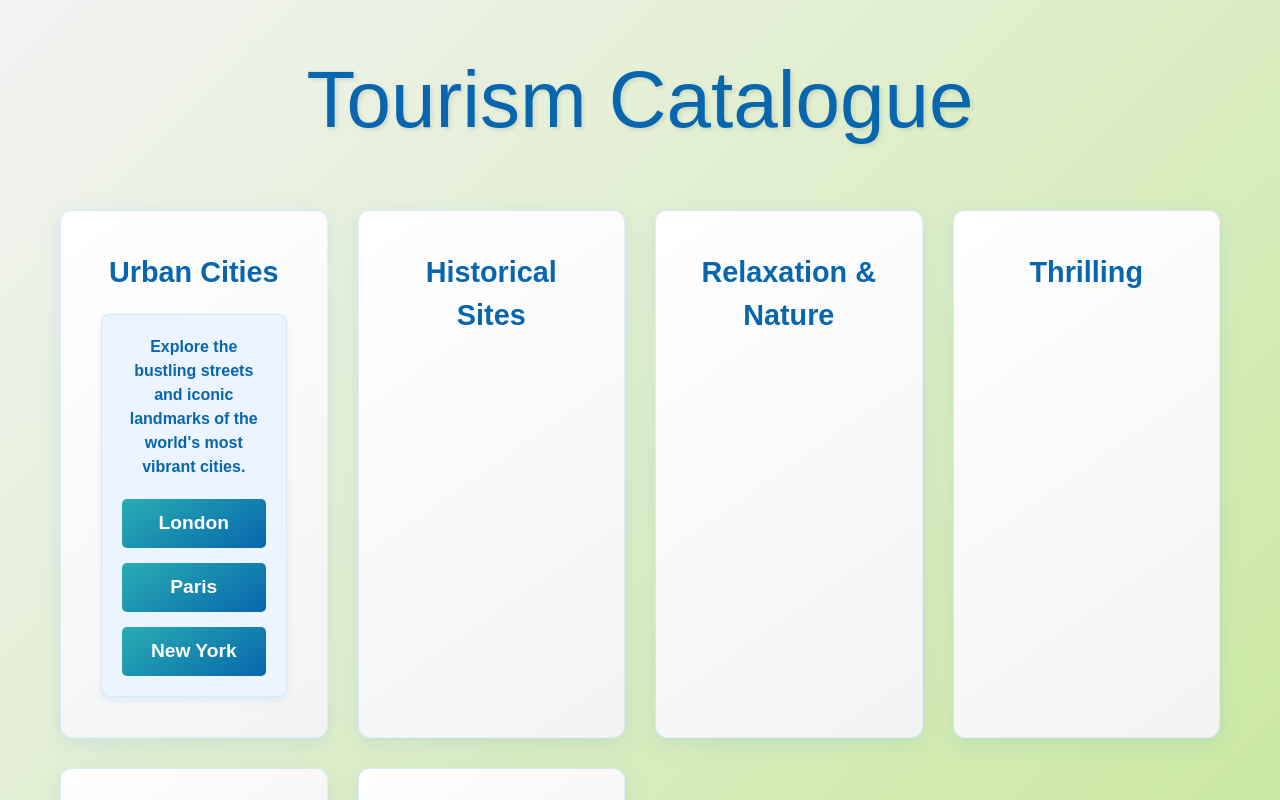
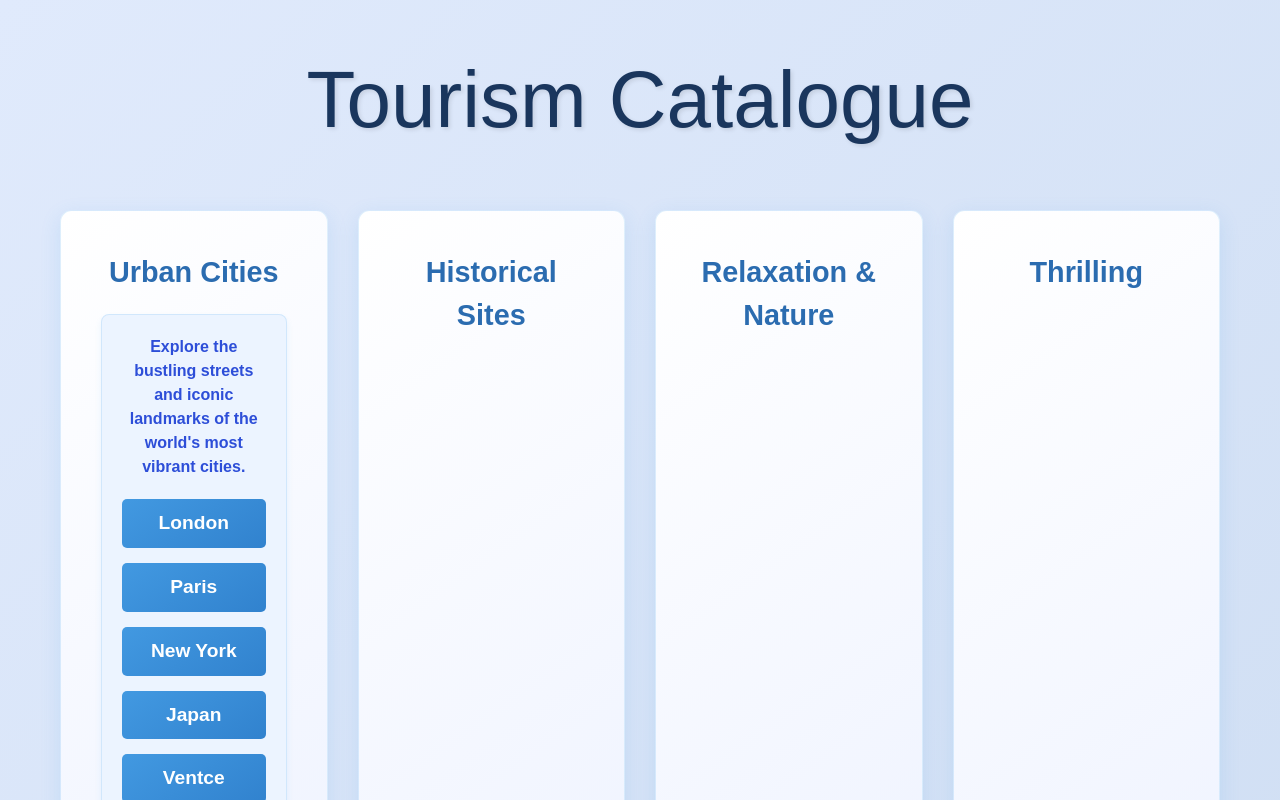
Before and after one commit to nerdylua/Virtual-tourist, a Next.js app: page /catalogue in a window 1280 px wide. Both pictures are taken after a click on the element "Urban Cities". Shown: the top 800 px of the page. Built offline with nearby package versions, Linux system fonts and the light colour scheme.

Commit message:
Update catalogue.tsx

```diff
--- a/pages/catalogue.tsx
+++ b/pages/catalogue.tsx
@@ -13,6 +13,8 @@ const Catalogue = () => {
         { name: "London", videoId: "KGerjHMa90s" },
         { name: "Paris", videoId: "Cnvi6oI3Eno" },
         { name: "New York", videoId: "TRnbMTjjNHQ" },
+        { name: "Japan", videoId: "plDirbEb6Y8" },
+        { name: "Ventce", videoId: "3Zz7M2vLHJ8" },
       ],
     },
     {
@@ -23,6 +25,8 @@ const Catalogue = () => {
         { name: "Pyramids of Egypt", videoId: "mOuvAJRknXk" },
         { name: "The Taj Mahal", videoId: "Bx2S7JpdOp4" },
         { name: "Chichen Itza", videoId: "W7KTl4r00sI" },
+        { name: "", videoId: "TRnbMTjjNHQ" },
+        { name: "", videoId: "TRnbMTjjNHQ" },
       ],
     },
     {
@@ -33,6 +37,8 @@ const Catalogue = () => {
         { name: "Maldives", videoId: "jqq_ZdD5Zwg" },
         { name: "Nature", videoId: "7AkbUfZjS5k" },
         { name: "Night sky", videoId: "XucTpkjQQLc" },
+        { name: "", videoId: "TRnbMTjjNHQ" },
+        { name: "", videoId: "TRnbMTjjNHQ" },
       ],
     },
     {
@@ -43,6 +49,8 @@ const Catalogue = () => {
         { name: "Roller coaster", videoId: "oAJLKDMihnU" },
         { name: "Snake Chase", videoId: "X_qfq_xGVwE" },
         { name: "FEAR OF HEIGHTS", videoId: "rNVpFXuAXIA" },
+        { name: "New York", videoId: "TRnbMTjjNHQ" },
+        { name: "New York", videoId: "TRnbMTjjNHQ" },
       ],
     },
     {
@@ -53,6 +61,8 @@ const Catalogue = () => {
         { name: "Lions", videoId: "sPyAQQklc1s" },
         { name: "Elephant Encounter", videoId: "HI7mTIxNotQ" },
         { name: "Antarctica", videoId: "XPhmpfiWEEw" },
+        { name: "New York", videoId: "TRnbMTjjNHQ" },
+        { name: "New York", videoId: "TRnbMTjjNHQ" },
       ],
     },
     {
@@ -63,6 +73,8 @@ const Catalogue = () => {
         { name: "Sharks", videoId: "c9YRl7Yu-p8" },
         { name: "Underwater National Park", videoId: "v64KOxKVLVg" },
         { name: "Underwater Life", videoId: "eKumVFvGHFA" },
+        { name: "New York", videoId: "TRnbMTjjNHQ" },
+        { name: "New York", videoId: "TRnbMTjjNHQ" },
       ],
     },
   ];
@@ -76,8 +88,8 @@ const Catalogue = () => {
   return (
     <div
       style={{
-        background: "linear-gradient(135deg, #F3F3F3 0%, #C5E898 100%)",
-        color: "#0766AD",
+        background: "linear-gradient(135deg, #e0eafc 0%, #cfdef3 100%)",
+        color: "#2d3748",
         padding: "40px",
         minHeight: "100vh",
       }}
@@ -87,7 +99,7 @@ const Catalogue = () => {
           textAlign: "center",
           fontSize: "5rem",
           marginBottom: "30px",
-          color: "#0766AD",
+          color: "#1a365d",
           textShadow: "2px 2px 4px rgba(0,0,0,0.1)",
         }}
       >
@@ -114,7 +126,7 @@ const Catalogue = () => {
               onClick={() => setSelectedVideo(null)}
               style={{
                 padding: "10px 20px",
-                backgroundColor: "#29ADB2",
+                backgroundColor: "#4a5568",
                 color: "#fff",
                 border: "none",
                 borderRadius: "5px",
@@ -145,7 +157,7 @@ const Catalogue = () => {
                 )
               }
               style={{
-                background: "linear-gradient(145deg, #ffffff, #F3F3F3)",
+                background: "linear-gradient(145deg, #ffffff, #f0f4ff)",
                 padding: "40px",
                 borderRadius: "12px",
                 textAlign: "center",
@@ -174,7 +186,7 @@ const Catalogue = () => {
                 style={{
                   fontSize: "1.8rem",
                   marginBottom: "15px",
-                  color: "#0766AD",
+                  color: "#2b6cb0",
                 }}
               >
                 {category.name}
@@ -194,7 +206,7 @@ const Catalogue = () => {
                     style={{
                       fontSize: "1rem",
                       marginBottom: "20px",
-                      color: "#0766AD",
+                      color: "#2d4ed8",
                     }}
                   >
                     {category.description}
@@ -215,7 +227,7 @@ const Catalogue = () => {
                         }}
                         style={{
                           padding: "10px 20px",
-                          background: "linear-gradient(145deg, #29ADB2, #0766AD)",
+                          background: "linear-gradient(145deg, #4299e1, #3182ce)",
                           color: "#fff",
                           border: "none",
                           borderRadius: "5px",
@@ -242,7 +254,7 @@ const Catalogue = () => {
           style={{
             textDecoration: "none",
             fontSize: "1.6rem",
-            color: "#0766AD",
+            color: "#2b6cb0",
             fontWeight: "bold",
           }}
         >
```
